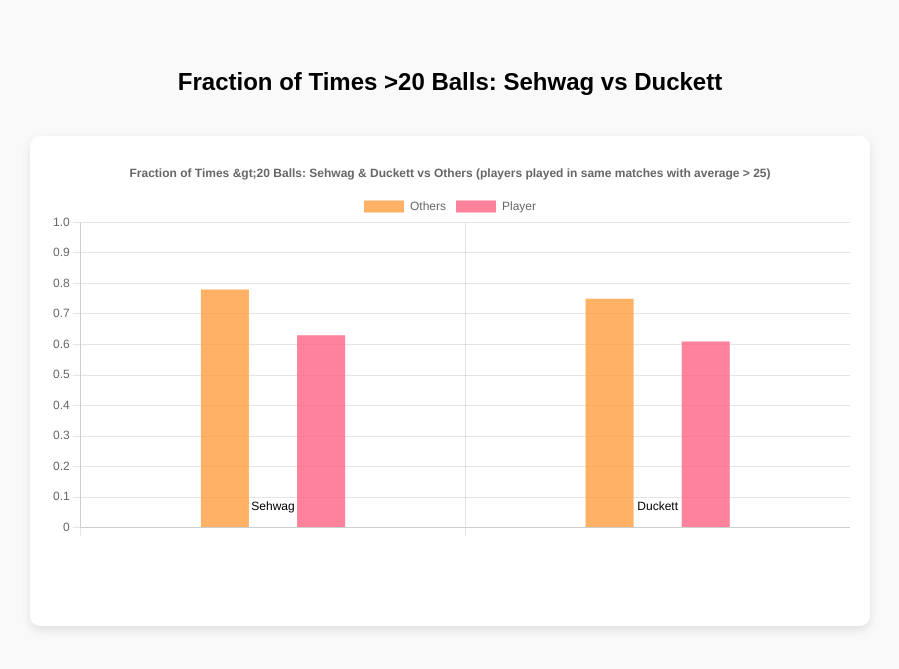
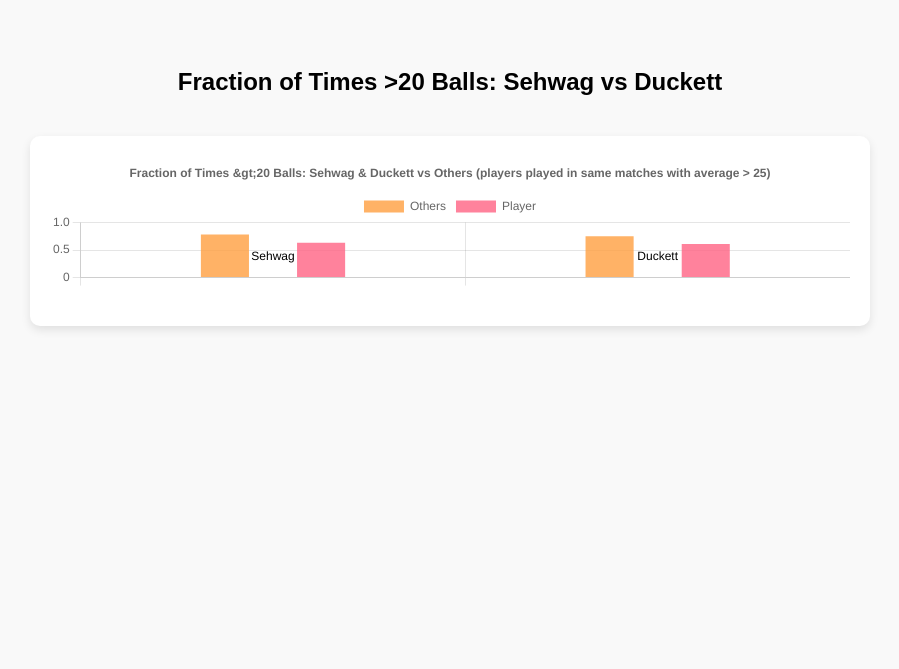
Before and after one commit to coversoncoversoff/coversoncoversoff-oss.github.io, a Jekyll site: the page assets/plots/No-Time-To-Settle-Plots/fraction-20.html, which Jekyll copies as it is, in a window 1280 px wide. Shown: the top 669 px of the page, without its empty margins (190-1089 px from the left). Built offline with Jekyll 4.4.1, drawn with Linux system fonts in a browser that asks for light colours.

Commit message:
Update fraction-20.html

```diff
--- a/assets/plots/No-Time-To-Settle-Plots/fraction-20.html
+++ b/assets/plots/No-Time-To-Settle-Plots/fraction-20.html
@@ -13,7 +13,7 @@
     .chart-container {
       width: 100%;
       max-width: 800px;
-      height: 450px;
+      height: auto;
       margin: 40px auto;
       background: #fff;
       padding: 20px;
```
Also changed, not shown: other parts of assets/plots/No-Time-To-Settle-Plots/fraction-20.html (+1 -0 lines).
